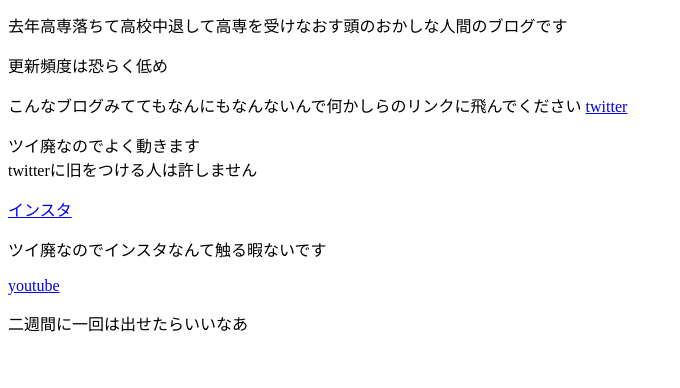
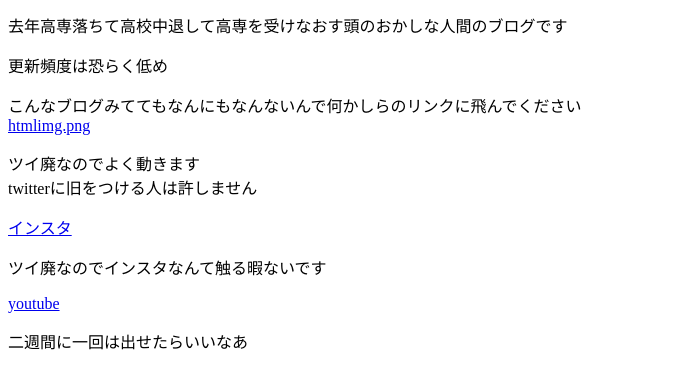
Before and after one commit to amayoi-yuri/amayoi-yuri.github.io, a plain HTML site: page index.html in a window 1280 px wide. Shown: the part 116-504 px from the top of the page, without its empty margins (0-680 px from the left). Drawn offline with Linux system fonts and the light colour scheme.

Commit message:
Update index.html

```diff
--- a/index.html
+++ b/index.html
@@ -12,7 +12,7 @@
     <p>去年高専落ちて高校中退して高専を受けなおす頭のおかしな人間のブログです</p>
     <p>更新頻度は恐らく低め</p>
     <p>こんなブログみててもなんにもなんないんで何かしらのリンクに飛んでください
-    <a href="https://x.com/amayoi_yuri" target="_blank">twitter</a><br><p>ツイ廃なのでよく動きます<br>twitterに旧をつける人は許しません</p>
+    <a href="https://x.com/amayoi_yuri" target="_blank"><br>htmlimg.png</a><br><p>ツイ廃なのでよく動きます<br>twitterに旧をつける人は許しません</p>
     <a href="https://www.instagram.com/amayoi_yuri/">インスタ</a><br>
     <p>ツイ廃なのでインスタなんて触る暇ないです</p>
     <a href="https://www.youtube.com/@amayoi_yuri">youtube</a>
```
